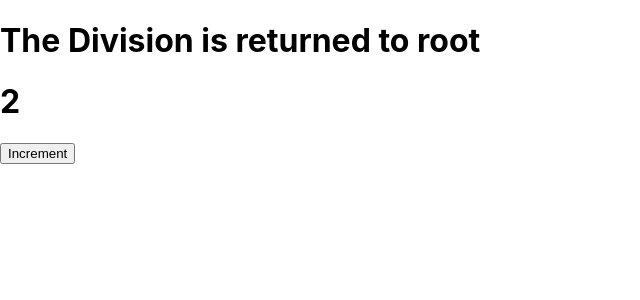
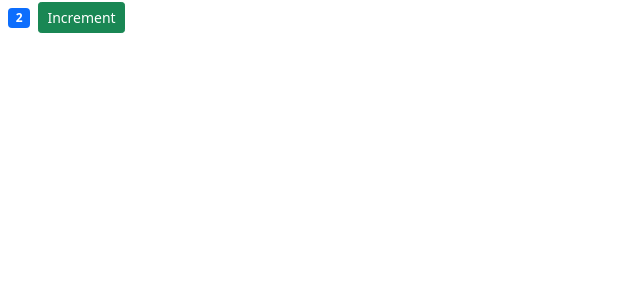
Before and after one commit to k-nautresurrect/learnReact, a React (Create React App) app in the folder counter-app/: page / in a window 1280 px wide. Shown: the top 300 px of the page, without its empty margins (0-640 px from the left). Built offline with nearby package versions, Linux system fonts and the light colour scheme.

Commit message:
Applied bootstrap

```diff
--- a/counter-app/package.json
+++ b/counter-app/package.json
@@ -8,6 +8,7 @@
     "@testing-library/user-event": "^13.5.0",
     "bootstrap": "^5.1.3",
     "react": "^17.0.2",
+    "react-bootstrap": "^2.0.4",
     "react-dom": "^17.0.2",
     "react-scripts": "5.0.0",
     "web-vitals": "^2.1.2"
--- a/counter-app/src/components/counter.jsx
+++ b/counter-app/src/components/counter.jsx
@@ -1,4 +1,5 @@
 import React, { Component } from "react";
+import 'bootstrap/dist/css/bootstrap.css'
 
 class Counter extends Component{
 
@@ -12,18 +13,17 @@ class Counter extends Component{
         // we used bracket because javascript edits the return with ; if there is nothing
         // React.Fragment is used to return directly all the elements
         return (
-            <React.Fragment>
-                <h1>The Division is returned to root</h1>
+            <div>
                 {/* {} <- are used to write javascript code in return */}
-                <span>{this.countShow()}</span>
-                <button> Increment </button>
-            </React.Fragment>
+                <span className="badge bg-primary m-2">{this.countShow()}</span>
+                <button className="btn btn-success btn-sm"> Increment </button>
+            </div>
         );
     }
 
     countShow() {
         const {count} = this.state;
-        return <h1>{count}</h1>;
+        return count;
     }
 }
 
```
Also changed, not shown: 1 other file (tests, documents, lock files or other folders).
